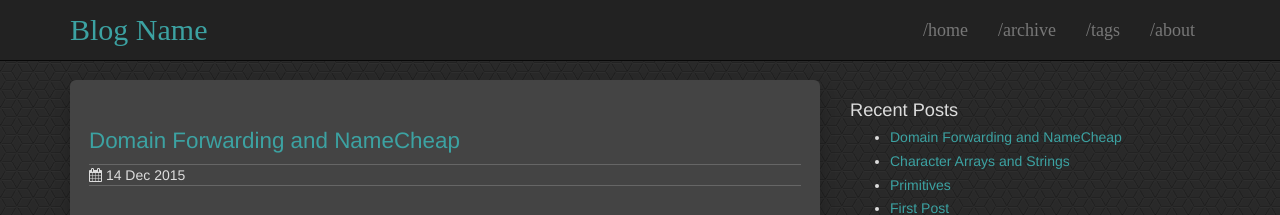
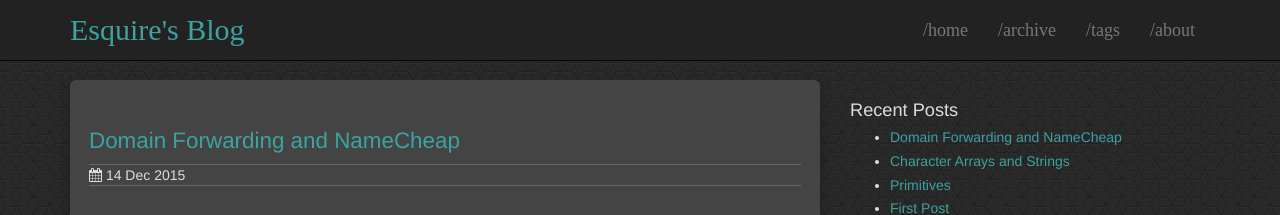
Before and after one commit to esquireatlarge/esquireatlarge.github.io, a Jekyll site: the page built from index.html, in a window 1280 px wide. Shown: the top 215 px of the page. Built offline with Jekyll 4.4.1, drawn with Linux system fonts in a browser that asks for light colours; some of the changed lines change nothing that is shown.

Commit message:
Update _config.yml

```diff
--- a/_config.yml
+++ b/_config.yml
@@ -1,17 +1,17 @@
 # Jekyll configuration
 
-name: Blog Name
-description: Software Developer
+name: Esquire's Blog
+description: There's stuff here.
 
 # Url is currently only used only for the RSS feed in feed.xml
-url: http://streetturtle.github.io
+url: http://esquireatlarge.github.io
 #url: http://localhost:4000
 
 # For a project page here should be a project name. Otherwise (for user's/organizaion's page leave it empty)
-baseurl: '/jekyll-clean-dark'
+baseurl:
 
 social:
-  github: streetturtle
+  github: esquireatlarge
   stackoverflow: ''
   linkedin:
   instagram: ''
@@ -27,7 +27,7 @@ yandex_metrica:
 # Set this to your disqus shortname to enable comments. Note that the 'comments'
 # setting below must also be true. Individual posts can override 'comments' to
 # disable on a post-by-post basis
-disqus: streetturtle
+disqus:
 comments: false
 
 permalink: /:year/:month/:title
```
